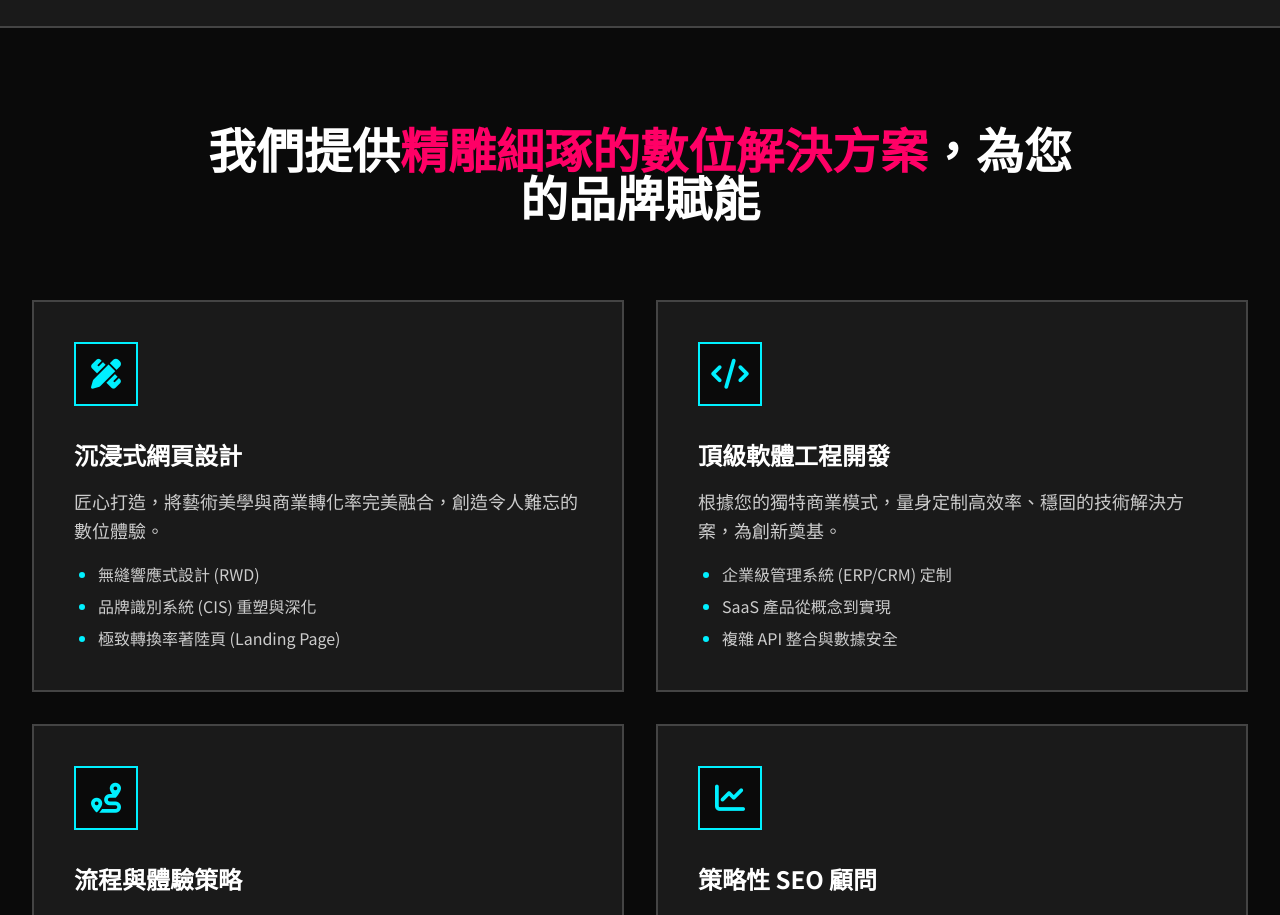
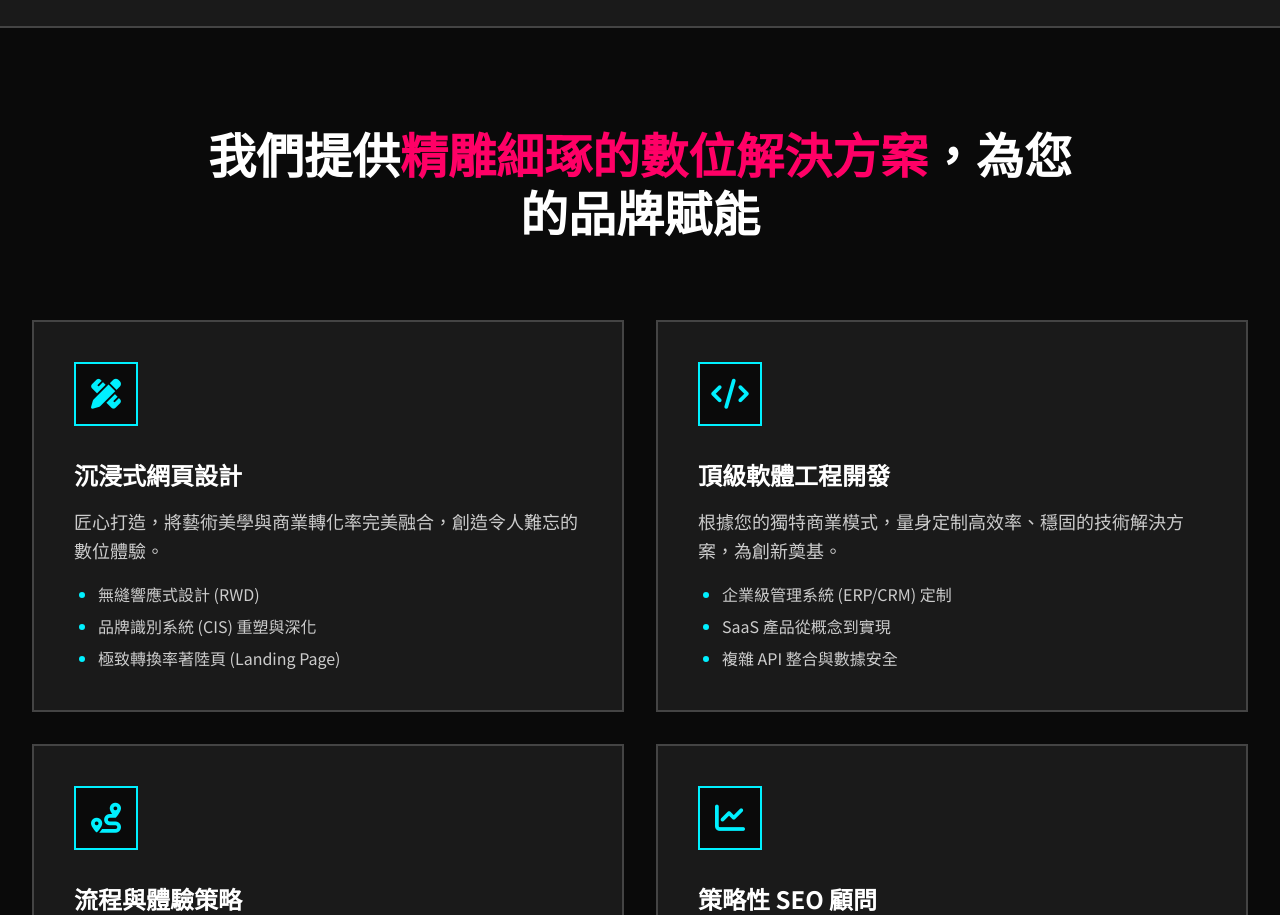
Before and after one commit to iamgjek/i-design, a React (Vite) app: page / in a window 1280 px wide. Shown: the part 1400-2315 px from the top of the page. Built offline with nearby package versions, Linux system fonts and the light colour scheme.

Commit message:
CSS H2 lineheight

```diff
--- a/components/Services.tsx
+++ b/components/Services.tsx
@@ -32,7 +32,7 @@ const Services: React.FC = () => {
     <section id="services" className="bg-background py-24 border-b-2 border-border">
       <div className="container mx-auto max-w-7xl px-6 lg:px-8">
         <div className="mb-20 text-center">
-          <h2 className="mx-auto max-w-4xl text-4xl font-bold leading-snug text-text sm:text-5xl">
+          <h2 className="mx-auto max-w-4xl text-4xl font-bold leading-snug text-text sm:text-5xl" style={{ lineHeight: '58px' }}>
             我們提供<span className="text-secondary">精雕細琢的數位解決方案</span>，為您的品牌賦能
           </h2>
         </div>
--- a/components/Testimonials.tsx
+++ b/components/Testimonials.tsx
@@ -7,7 +7,7 @@ const Testimonials: React.FC = () => {
         <div className="flex flex-col items-center text-center max-w-4xl mx-auto">
           <i className="fa-solid fa-quote-left mb-12 text-7xl text-primary/30"></i>
           <blockquote className="mb-12">
-            <p className="text-3xl font-medium leading-relaxed text-text sm:text-4xl lg:text-5xl">
+            <p className="text-3xl font-medium leading-[58px] text-text sm:text-4xl lg:text-5xl">
               "自從與 i-design 合作後，我們的數位存在獲得了顯著提升，官網詢價量在三個月內成長 200%。他們不僅具備卓越技術，更深刻理解我們的商業目標！"
             </p>
           </blockquote>
```
